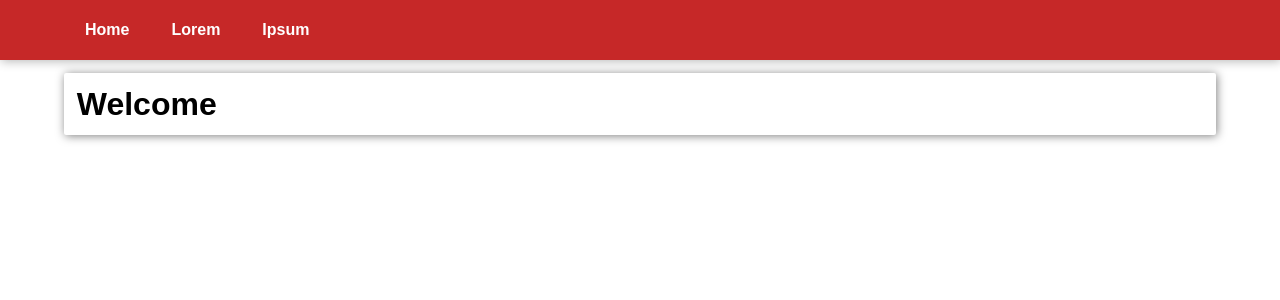
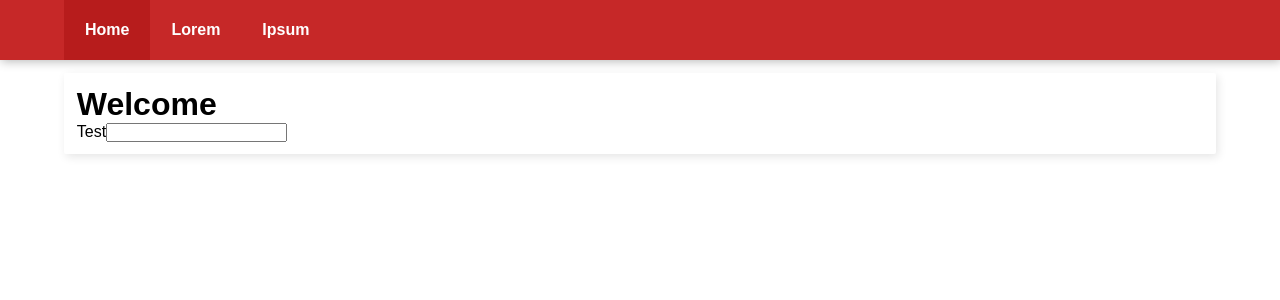
Before and after one commit to AllanHorst/controleFaltas, a React (Create React App) app: page / in a window 1280 px wide. Shown: the top 300 px of the page. Built offline with nearby package versions, Linux system fonts and the light colour scheme.

Commit message:
testes com componente de input

```diff
--- a/src/App.css
+++ b/src/App.css
@@ -17,7 +17,9 @@ li {
   transition: all .3s ease;
 }
 
-li:hover {
+
+li:hover,
+li.active {
   background: #B71C1C;
 }
 
@@ -30,7 +32,7 @@ li a {
 .container {
   margin: 1% 5%;
   padding: 1%;
-  box-shadow: 1px 1px 10px rgba(0, 0, 0, 0.5);
+  box-shadow: 2px 3px 10px rgba(0, 0, 0, 0.1);
   min-height: 100%;
   border-radius: 2px;
 }
--- a/src/App.js
+++ b/src/App.js
@@ -8,7 +8,7 @@ export default class App extends Component {
       <div className="App">
         <div className="header">
           <ul>
-            <li><Link to ="/home">Home</Link></li>
+            <li className="active"><Link to ="/home">Home</Link></li>
             <li><Link to ="/home">Lorem</Link></li>
             <li><Link to ="/home">Ipsum</Link></li>
           </ul>
--- a/src/components/home.js
+++ /dev/null
@@ -1,11 +0,0 @@
-import React from 'react';
-
-export default class Home extends React.Component {
-  render() {
-    return (
-      <div>
-        <h1>Welcome</h1>
-      </div>
-    )
-  }
-}
--- /dev/null
+++ b/src/components/input-field.js
@@ -0,0 +1,35 @@
+import React from 'react';
+import * as Util from '../util'
+
+export default class InputField extends React.Component {
+
+  constructor(props) {
+    super(props)
+    this.state = {
+      id: props.id || Util.getRandomId('textinput'),
+      value: props.value,
+      message: ''
+    }
+    this.handleChange = this.handleChange.bind(this);
+  }
+
+  handleChange(event) {
+    let { value } = event.target;
+    this.setState({
+      value: value,
+    })
+    this.props.onChange(value)
+  }
+
+  render() {
+    return (
+      <div>
+        <label>
+          {this.props.label}
+          <input id={this.state.id} placeholder={this.props.placeholder} type={ this.props.type || 'text'} value={this.state.value} onChange={ this.handleChange }/>
+        </label>
+        <span>{ this.state && this.state.message ? this.state.message : ''}</span>
+      </div>
+    )
+  }
+}
--- /dev/null
+++ b/src/components/test-field.js
@@ -0,0 +1,29 @@
+import React from 'react';
+
+export default class TestField extends React.Component {
+
+  handleChange(event) {
+    let { value } = event.target
+
+    this.setState({
+      value: value,
+      message: this.validate(value)
+    })
+  }
+
+  validate(text) {
+    if (text.length < 5) {
+      return 'Vsf o viado'
+    }
+    return null;
+  }
+
+  render() {
+    return (
+      <div>
+        <input type={'text'} value={this.state ? this.state.value : ''} onChange={ (event) => this.handleChange(event) }/>
+        <span>{ this.state && this.state.message ? this.state.message : ''}</span>
+      </div>
+    )
+  }
+}
--- /dev/null
+++ b/src/pages/home.js
@@ -0,0 +1,37 @@
+import React from 'react';
+import TestInput from '../components/test-field';
+import InputField from '../components/input-field';
+
+export default class Home extends React.Component {
+
+  constructor(props) {
+    super(props)
+    this.onTestChange = this.onTestChange.bind(this)
+    this.state = {
+      test: ''
+    }
+  }
+
+  onTestChange(value) {
+    this.setState({test: value})
+  }
+
+  validate(value) {
+    if (value != null && value.length < 5) {
+      return 'VSF o viado'
+    }
+
+    return '';
+  }
+
+  render() {
+    return (
+      <div>
+        <h1>Welcome</h1>
+
+        <InputField validate={this.validate} label="Test" value={this.state && this.state.test} onChange={ this.onTestChange }/>
+        {this.state.test}
+      </div>
+    )
+  }
+}
--- /dev/null
+++ b/src/util.js
@@ -0,0 +1,3 @@
+export function getRandomId(prefix) {
+  return prefix ? prefix + Math.random().toString() : Math.random().toString()
+}
```
Also changed, not shown: src/index.js (+4 -4 lines).
